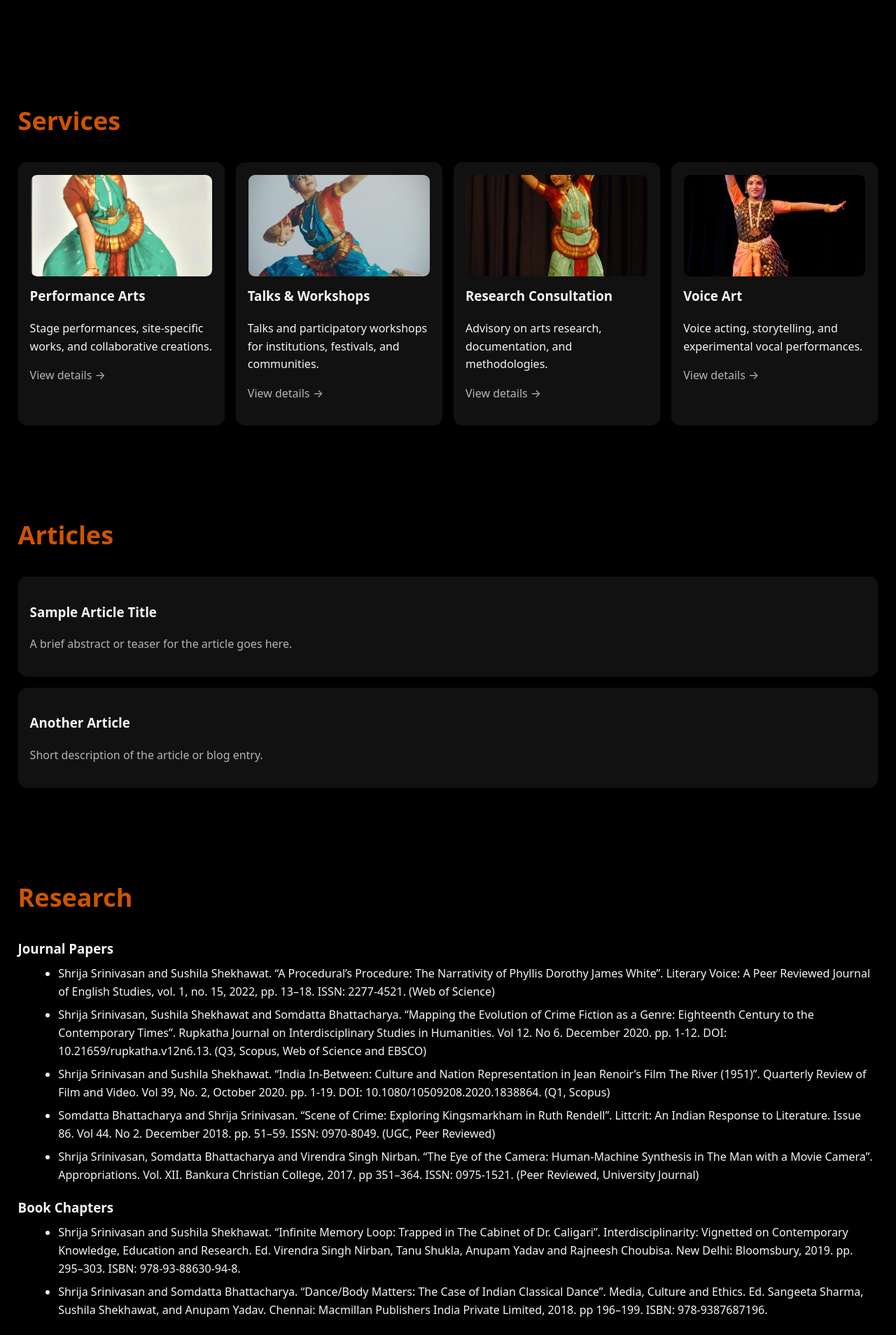
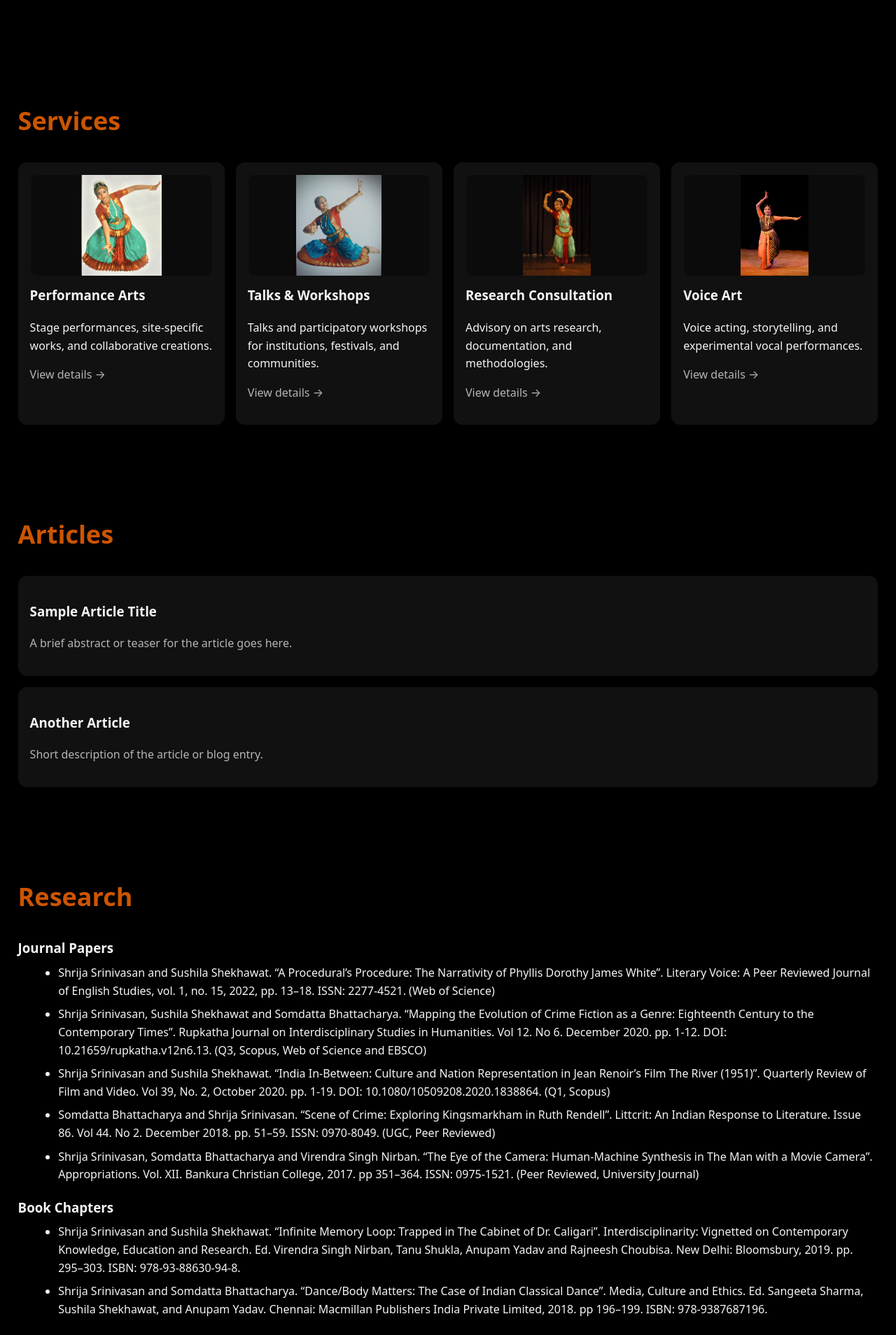
Before and after one commit to techunderfive/Bharatnatyam-Srs, a Jekyll site: the page built from index.html, in a window 1280 px wide. Shown: the part 1246-3154 px from the top of the page at 70% size. Built offline with Jekyll 4.4.1, drawn with Linux system fonts in a browser that asks for light colours; some web fonts are replaced.

Commit message:
Service thumbnails: switch to object-fit: contain and preserve full image within 16:9 frame

```diff
--- a/assets/css/style.css
+++ b/assets/css/style.css
@@ -71,8 +71,8 @@
   border-radius: 12px;
   padding: 1rem;
 }
-.card__thumb { border-radius: 10px; overflow: hidden; border: 1px solid #121212; background:#0b0b0b; margin-bottom: .75rem; }
-.card__thumb img { width: 100%; height: auto; display: block; aspect-ratio: 16/9; object-fit: cover; }
+.card__thumb { border-radius: 10px; overflow: hidden; border: 1px solid #121212; background:#0b0b0b; margin-bottom: .75rem; aspect-ratio: 16/9; }
+.card__thumb img { width: 100%; height: 100%; display: block; object-fit: contain; background:#0b0b0b; }
 .card h3 { margin-top: 0; }
 
 /* POSTS */
```
